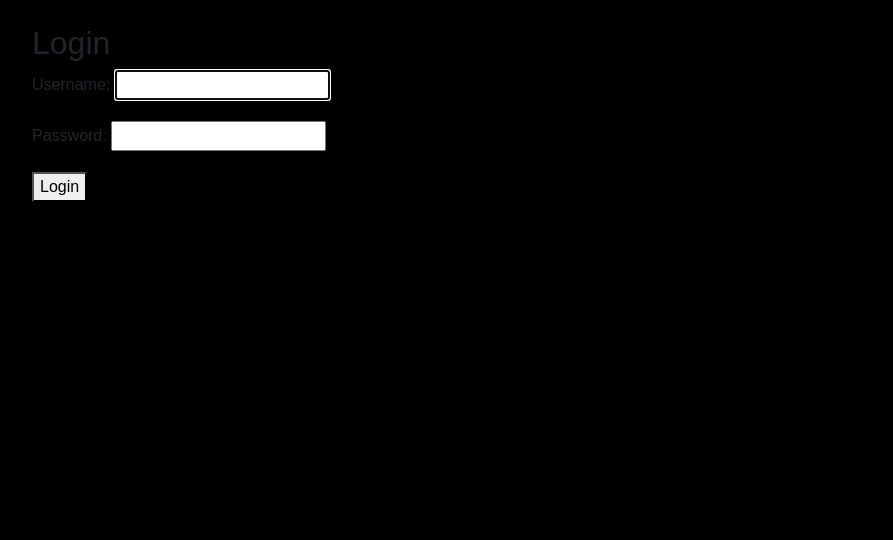
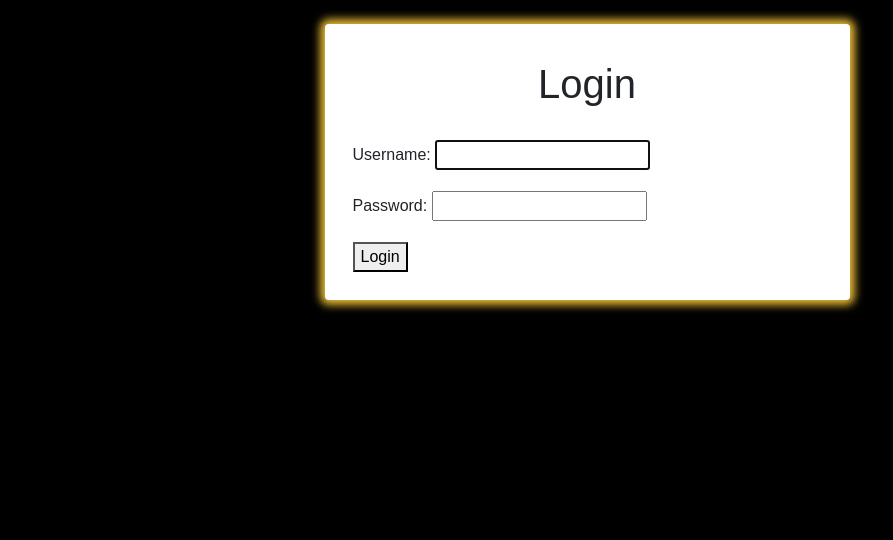
Before and after one commit to david-walters/initional-project-git-errors-, a Django app: page /login/ in a window 1280 px wide. Shown: the part 56-596 px from the top of the page, without its empty margins (53-946 px from the left). Run offline with Django 5.2, Linux system fonts and the light colour scheme.

Commit message:
Create cards for the content of the Login, Logout, and Register pages and style according to the site's theme

```diff
--- a/shop/templates/login.html
+++ b/shop/templates/login.html
@@ -8,16 +8,34 @@ Login Page
 
 {% block content %}
 {% if messages %}
-<ul class="messages">
+<ul class="messages gold-1">
     {% for message in messages %}
-    <li class="message">{{ message }}</li>
+    <li class="message gold-1">{{ message }}</li>
     {% endfor %}
 </ul>
 {% endif %}
-<h2>Login</h2>
-<form method="POST">
-    {% csrf_token %}
-    {{ form.as_p }}
-    <button type="submit">Login</button>
-</form>
+<section class="form-section">
+    <div class="container">
+        <div class="row">
+            <div class="col-md-6 mx-auto">
+                <div class="card">
+                    <div class="card-body">
+                        <div class="row">
+                            <div class="col-lg-12">
+                                <div class="form-head text-center py-3">
+                                    <h1 class="cinzel-regular">Login</h1>
+                                </div>
+                            </div>
+                        </div>
+                        <form method="POST" class="form p-2">
+                            {% csrf_token %}
+                            {{ form.as_p }}
+                            <button type="submit">Login</button>
+                        </form>
+                    </div>
+                </div>
+            </div>
+        </div>
+    </div>
+</section>
 {% endblock %}
```
Also changed, not shown: shop/templates/logout.html (+20 -2 lines), shop/templates/register.html (+24 -6 lines).
